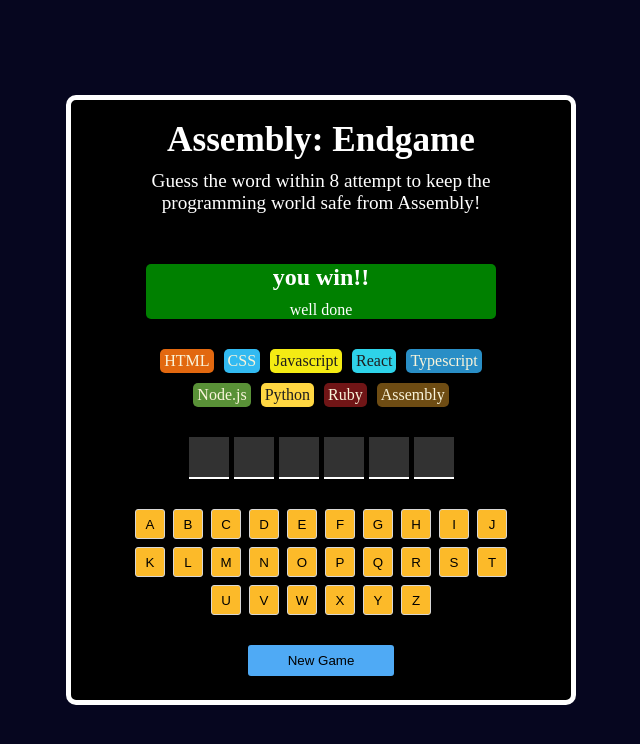
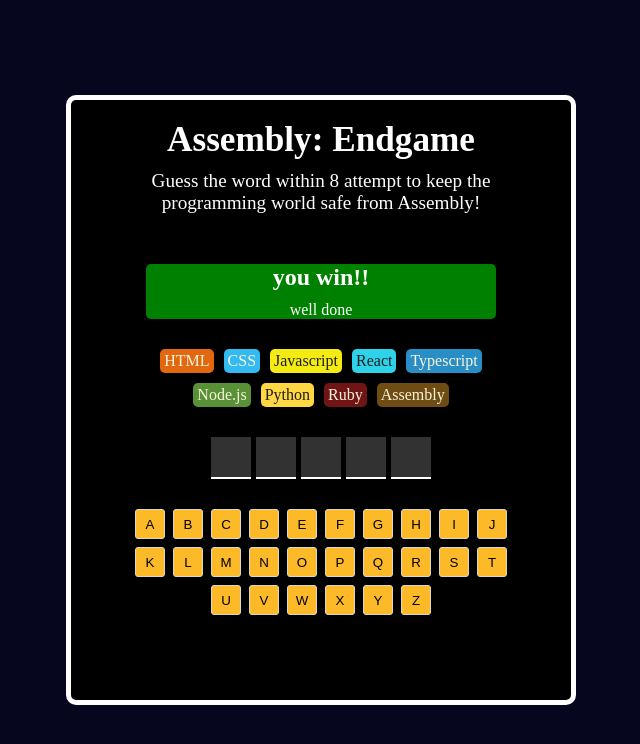
Before and after one commit to Nuelwhiz/Assembly-Endgame, a React (Vite) app: page / in a window 1280 px wide. Shown: the top 744 px of the page, without its empty margins (319-959 px from the left). Built offline with nearby package versions, Linux system fonts and the light colour scheme.

Commit message:
correct game over logic for win and loss condition

```diff
--- a/src/App.jsx
+++ b/src/App.jsx
@@ -5,7 +5,7 @@
 import "./App.css";
 
 function App() {
-  const [currentWord, setCurrentWord] = useState("reacty");
+  const [currentWord, setCurrentWord] = useState("react");
   const [guessedWord, setGuessedWord] = useState([]);
 
   function addGuessedWord(letter) {
@@ -17,6 +17,15 @@
   const guessedWrong = guessedWord.filter(
     (letter) => !currentWord.includes(letter),
   );
+  //game won
+  const gameWon = currentWord
+    .split("")
+    .every((letter) => guessedWord.includes(letter));
+
+  //gamelost
+  const gameLost = guessedWrong.length >= Languages.length;
+  //game over
+  const gameOver = gameWon || gameLost;
 
   const alphabet = "abcdefghijklmnopqrstuvwxyz";
   //displaying languages
@@ -32,8 +41,7 @@
 
     return (
       <span key={lang.id} className={losts} style={styles}>
-        {" "}
-        {lang.name}{" "}
+        {lang.name}
       </span>
     );
   });
@@ -88,7 +96,7 @@
           <section className="alphabet-btn-container">
             {alphabetDisplay}
           </section>
-          <button className="new-game">New Game</button>
+          {gameOver && <button className="new-game">New Game</button>}
         </div>
       </main>
     </>
```
